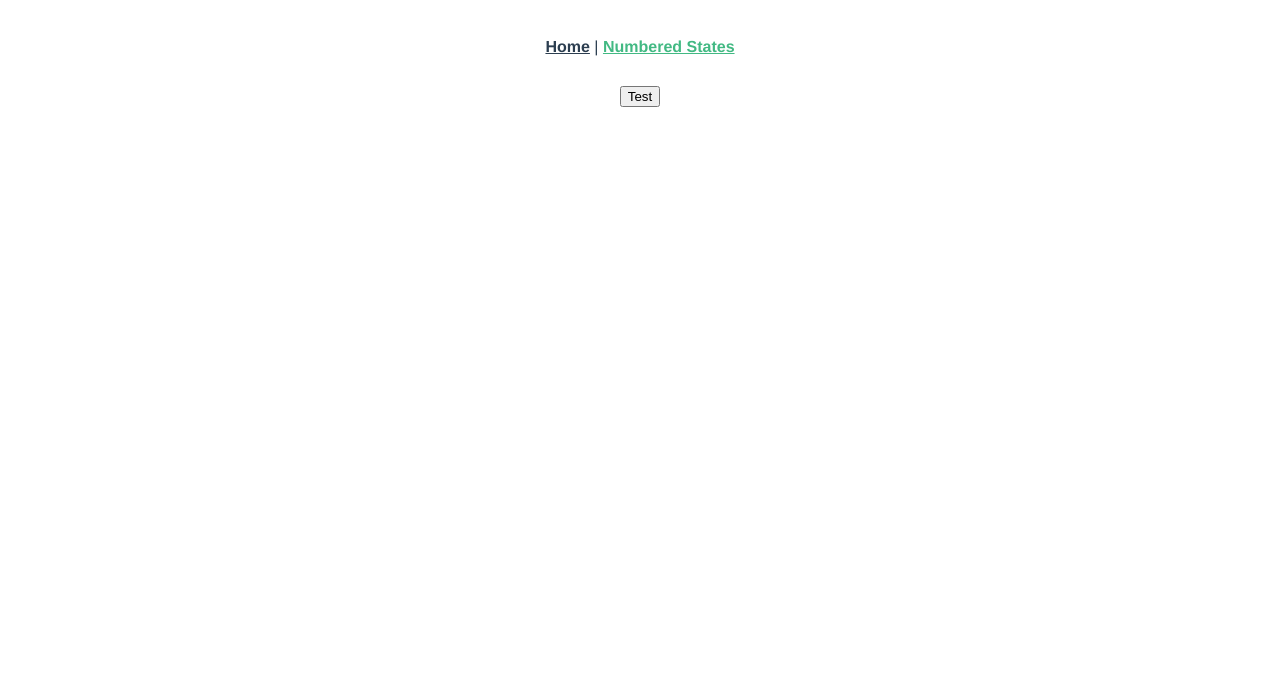
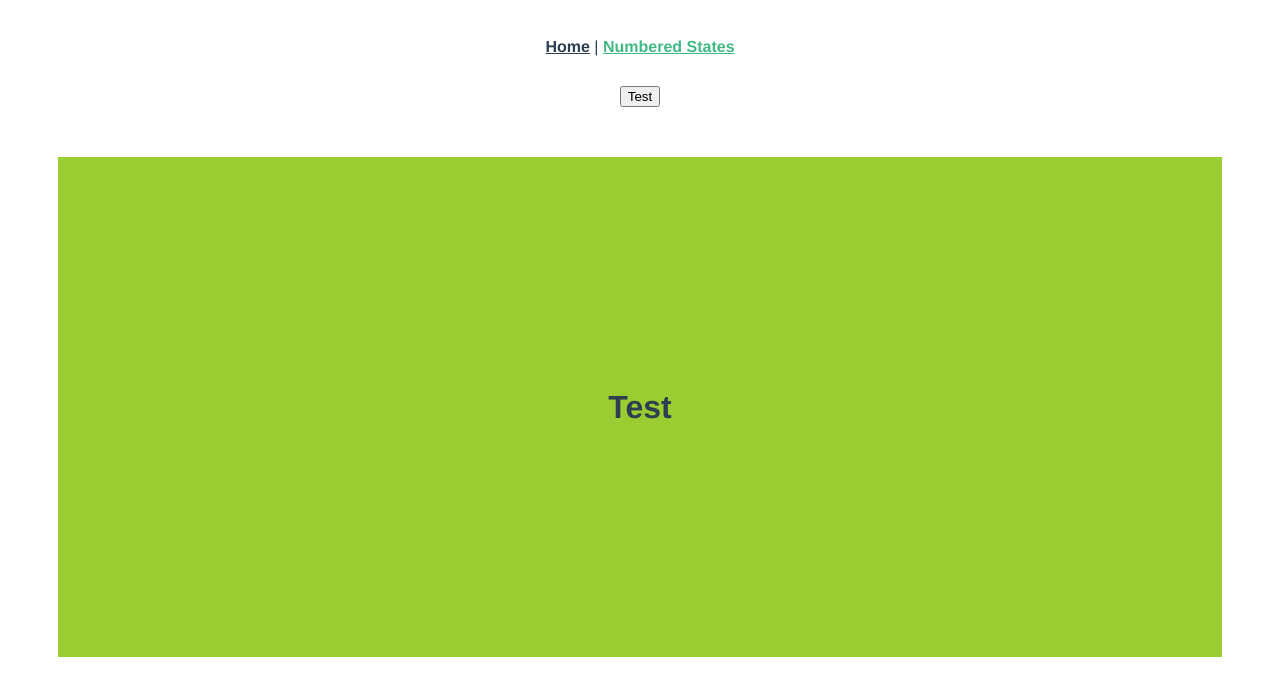
Before and after one commit to riccardodelucia/vue-2-dynamic-components-xstate, a Vue app: page /#/numbered-states in a window 1280 px wide. Shown: the top 696 px of the page. Built offline with nearby package versions, Linux system fonts and the light colour scheme.

Commit message:
Added static content

```diff
--- a/src/components/NumberedStates.vue
+++ b/src/components/NumberedStates.vue
@@ -1,9 +1,23 @@
 <template>
-  <button>Test</button>
+  <div>
+    <button>Test</button>
+    <div class="page-container">
+      <h1 class="text">Test</h1>
+    </div>
+  </div>
 </template>
 
 <script>
 export default {};
 </script>
 
-<style></style>
+<style>
+.page-container {
+  display: flex;
+  justify-content: center;
+  align-items: center;
+  height: 500px;
+  margin: 50px;
+  background-color: yellowgreen;
+}
+</style>
```
